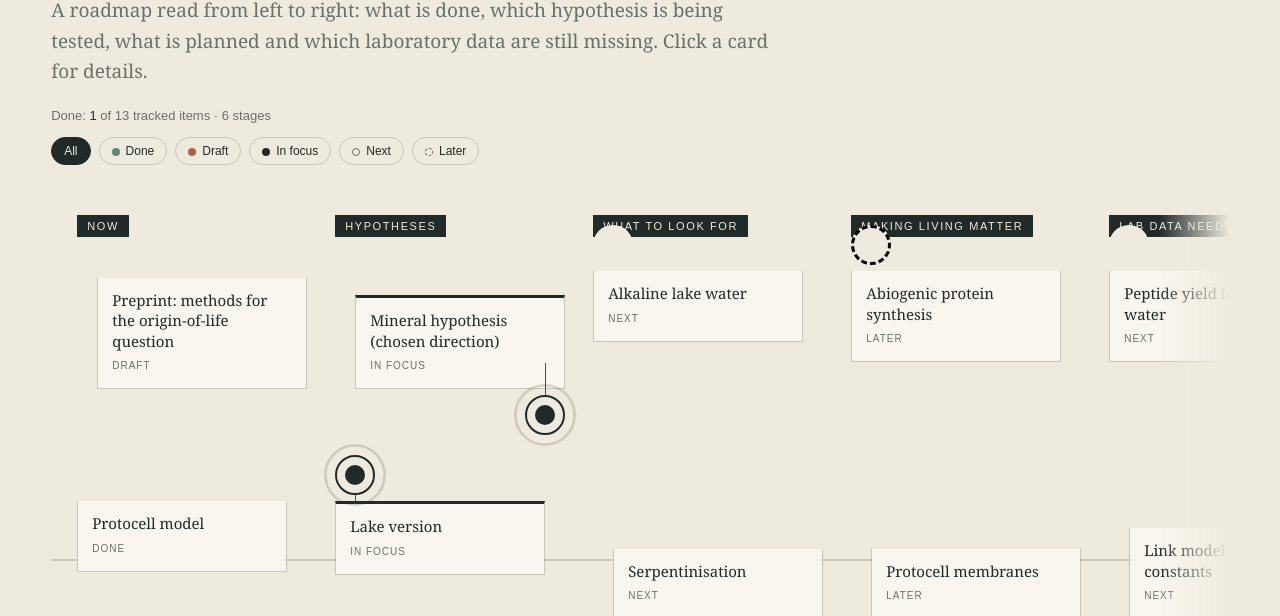
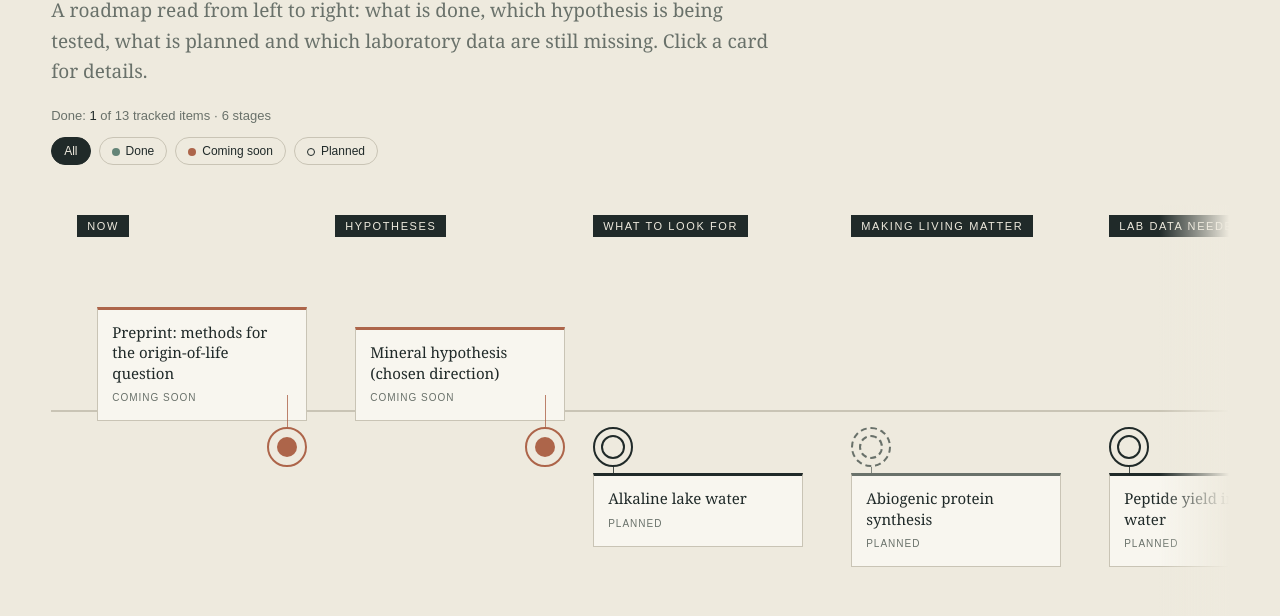
Before and after one commit to vladimikal/vladimikal.github.io, a plain HTML site: page research/atlas.html in a window 1280 px wide. Shown: the part 182-798 px from the top of the page. Drawn offline with Linux system fonts and the light colour scheme.

Commit message:
Atlas: colour by status group, rings aligned on spine
Co-Authored-By: Claude Haiku 5.5 <noreply@anthropic.com>
Claude-Session: https://claude.ai/code/session_01WPBASHjBbctQ5dsDeyQaE2

```diff
--- a/research/atlas.html
+++ b/research/atlas.html
@@ -24,21 +24,20 @@ h1{font-weight:normal;font-size:clamp(38px,6vw,64px);letter-spacing:-1.5px;margi
 /* horizontal roadmap: one spine, rings on it, cards above/below, stage blocks along it */
 .scroll{overflow-x:auto;margin-top:40px;padding:10px 0 24px;-webkit-overflow-scrolling:touch}
 .track{position:relative;display:flex;align-items:stretch;min-width:max-content;padding:0 12px}
-.spine{position:absolute;left:0;right:0;top:50%;height:2px;margin-top:-1px;background:var(--line);transform:scaleX(0);transform-origin:left center;transition:transform 1.6s ease}
+.spine{position:absolute;left:0;right:0;top:196px;height:2px;margin-top:-1px;background:var(--line);transform:scaleX(0);transform-origin:left center;transition:transform 1.6s ease}
 .track.drawn .spine{transform:scaleX(1)}
-.seg{position:relative;display:flex;flex-direction:column;padding:0 14px}
+.seg{position:relative;display:flex;flex-direction:column;padding:0 14px;padding-top:36px}
 .seg-name{position:absolute;top:0;left:14px;font:11px Arial,sans-serif;text-transform:uppercase;letter-spacing:1.6px;color:var(--paper);background:var(--ink);padding:5px 10px;white-space:nowrap}
 .up,.down{height:170px;display:flex;align-items:flex-end;justify-content:center;position:relative}
 .down{align-items:flex-start;padding-top:0}
 .seg-name-wrap{height:0}
-.item{display:flex;flex-direction:column;width:230px;flex:0 0 230px;position:relative}
+.item{display:flex;flex-direction:column;width:230px;flex:0 0 230px;position:relative;height:392px}
 .item .slot-up,.item .slot-down{height:170px;display:flex;justify-content:center;align-items:flex-end;padding-bottom:0}
 .item .slot-down{align-items:flex-start;padding-top:0}
 .item .mid{position:relative;height:52px;display:flex;justify-content:center;align-items:center}
 .ring{position:relative;z-index:1;width:40px;height:40px;border-radius:50%;border:2px solid var(--c);background:var(--paper);cursor:pointer;padding:0;opacity:0;transform:scale(.4);transition:transform .45s cubic-bezier(.2,.9,.3,1.3),opacity .45s ease,box-shadow .25s ease}
 .ring::after{content:"";position:absolute;inset:8px;border-radius:50%;background:var(--c)}
-.s-todo .ring::after,.s-future .ring::after{background:var(--paper);border:2px solid var(--c);inset:6px}
-.s-future .ring{border-style:dashed}
+.s-later .ring{border-style:dashed}
 .s-done .ring{background:var(--c)}
 .s-done .ring::after{background:var(--paper);inset:12px}
 .s-alt .ring{opacity:.6}
@@ -59,7 +58,14 @@ h1{font-weight:normal;font-size:clamp(38px,6vw,64px);letter-spacing:-1.5px;margi
 .card:hover,.card:focus-visible{box-shadow:0 8px 22px rgba(32,42,41,.1);outline:none}
 .card .title{display:block;font-size:15px;line-height:1.35}
 .card .st{display:inline-block;margin-top:6px;font:10px Arial,sans-serif;text-transform:uppercase;letter-spacing:1px;color:var(--muted)}
-.s-active{--c:var(--ink)}
+.s-done{--c:var(--green)}
+.s-soon{--c:var(--rust)}
+.s-plan{--c:var(--ink)}
+.s-later{--c:var(--muted)}
+.s-alt{--c:var(--line)}
+.s-soon .ring::after{background:var(--rust)}
+.s-plan .ring::after{background:var(--paper);border:2px solid var(--ink);inset:6px}
+.s-later .ring::after{background:var(--paper);border:2px dashed var(--muted);inset:6px}
 .hidden{display:none!important}
 .detail{position:fixed;right:20px;bottom:20px;width:min(380px,calc(100% - 40px));background:var(--white);border:1px solid var(--line);padding:20px;box-shadow:0 14px 40px rgba(32,42,41,.14);transform:translateY(20px);opacity:0;pointer-events:none;transition:opacity .3s ease,transform .3s ease;z-index:10}
 .detail.open{opacity:1;transform:none;pointer-events:auto}
@@ -102,10 +108,8 @@ h1{font-weight:normal;font-size:clamp(38px,6vw,64px);letter-spacing:-1.5px;margi
 <div class="legend" role="group" aria-label="Filter by status">
  <button class="chip" data-filter="all" aria-pressed="true">All</button>
  <button class="chip" data-filter="done" aria-pressed="false"><span class="dot" style="background:var(--green)"></span>Done</button>
- <button class="chip" data-filter="draft" aria-pressed="false"><span class="dot" style="background:var(--rust)"></span>Draft</button>
- <button class="chip" data-filter="active" aria-pressed="false"><span class="dot" style="background:var(--ink)"></span>In focus</button>
- <button class="chip" data-filter="todo" aria-pressed="false"><span class="dot" style="border:1.5px solid var(--muted);background:none"></span>Next</button>
- <button class="chip" data-filter="future" aria-pressed="false"><span class="dot" style="border:1.5px dashed var(--muted);background:none"></span>Later</button>
+ <button class="chip" data-filter="soon" aria-pressed="false"><span class="dot" style="background:var(--rust)"></span>Coming soon</button>
+ <button class="chip" data-filter="plan" aria-pressed="false"><span class="dot" style="border:1.5px solid var(--ink);background:none"></span>Planned</button>
 </div>
 
 <div class="scroll-wrap" id="swrap"><div class="scroll" id="scroll"><div class="track" id="track"><span class="spine"></span></div></div><div class="scroll-bar"><i id="sbar"></i></div></div>
@@ -126,12 +130,12 @@ h1{font-weight:normal;font-size:clamp(38px,6vw,64px);letter-spacing:-1.5px;margi
 <script>
 (function () {
   var STATUS = {
-    done:   { label: 'Done',   cls: 's-done' },
-    draft:  { label: 'Draft',  cls: 's-draft' },
-    active: { label: 'In focus', cls: 's-active' },
-    todo:   { label: 'Next',   cls: 's-todo' },
-    future: { label: 'Later',  cls: 's-future' },
-    alt:    { label: 'Alternative', cls: 's-alt' }
+    done:   { label: 'Done',        cls: 's-done',  group: 'done' },
+    draft:  { label: 'Coming soon', cls: 's-soon',  group: 'soon' },
+    active: { label: 'Coming soon', cls: 's-soon',  group: 'soon' },
+    todo:   { label: 'Planned',     cls: 's-plan',  group: 'plan' },
+    future: { label: 'Planned',     cls: 's-later', group: 'plan' },
+    alt:    { label: 'Alternative', cls: 's-alt',   group: 'alt' }
   };
   var STAGES = [
     { name: 'Now', nodes: [
@@ -204,10 +208,12 @@ h1{font-weight:normal;font-size:clamp(38px,6vw,64px);letter-spacing:-1.5px;margi
       var go = function () { open(st.name, n, card); };
       ring.addEventListener('click', go);
       card.addEventListener('click', go);
-      if (up) { item.appendChild(slot); item.appendChild(mid); }
-      else { item.appendChild(mid); item.appendChild(slot); }
+      var empty = document.createElement('div');
+      empty.className = up ? 'slot-down' : 'slot-up';
+      if (up) { item.appendChild(slot); item.appendChild(mid); item.appendChild(empty); }
+      else { item.appendChild(empty); item.appendChild(mid); item.appendChild(slot); }
       seg.appendChild(item);
-      items.push({ item: item, ring: ring, card: card });
+      items.push({ item: item, ring: ring, card: card, group: s.group });
       k++;
     });
     track.appendChild(seg);
@@ -265,7 +271,7 @@ h1{font-weight:normal;font-size:clamp(38px,6vw,64px);letter-spacing:-1.5px;margi
     c.addEventListener('click', function () {
       var f = c.dataset.filter;
       document.querySelectorAll('.chip').forEach(function (o) { o.setAttribute('aria-pressed', o === c ? 'true' : 'false'); });
-      items.forEach(function (it) { it.item.classList.toggle('hidden', f !== 'all' && it.item.dataset.status !== f); });
+      items.forEach(function (it) { it.item.classList.toggle('hidden', f !== 'all' && it.group !== f); });
     });
   });
 })();
```
